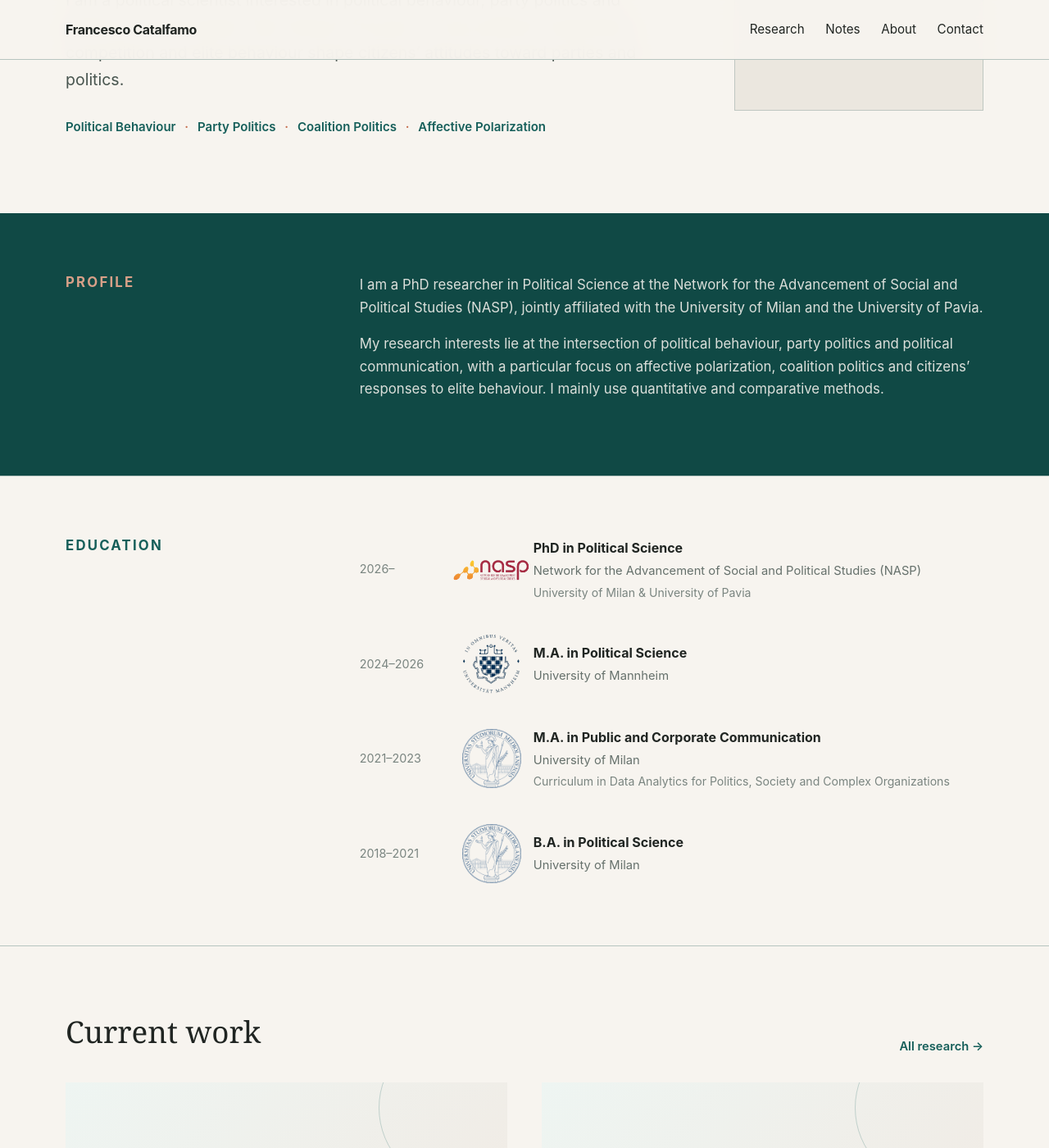
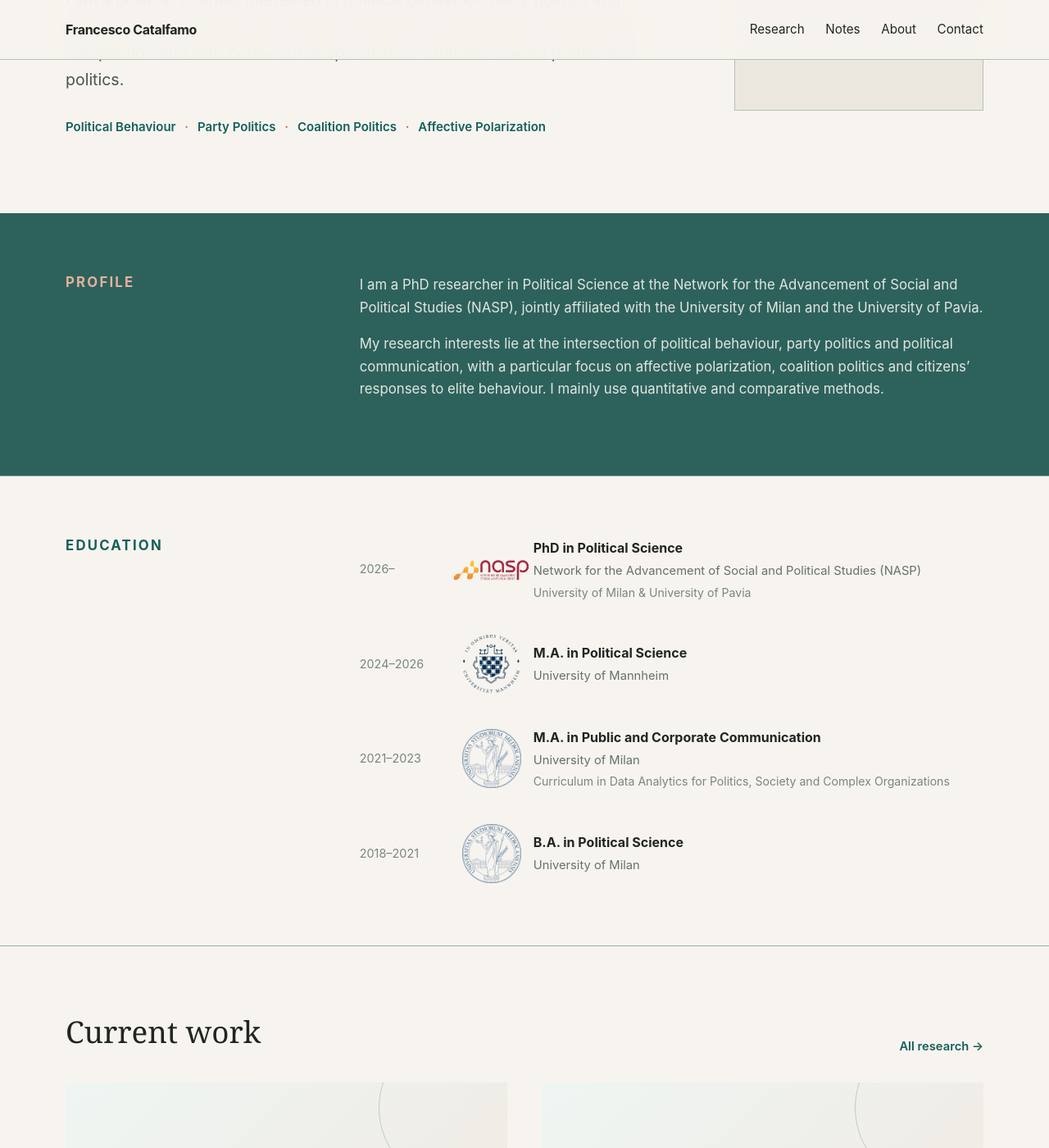
Before and after one commit to FCatalfamo/FCatalfamo.github.io, a Jekyll site: the page built from index.html, in a window 1280 px wide and 1400 px high, scrolled down 451 px. Shown: the whole window at 82% size. Built offline with Jekyll 4.4.1, drawn with Linux system fonts in a browser that asks for light colours.

Commit message:
Update index.html

```diff
--- a/index.html
+++ b/index.html
@@ -29,6 +29,7 @@ title: Francesco Catalfamo
 
             --petrol: #165f5a;
             --petrol-dark: #104945;
+            --petrol-panel: #2d625c;
             --petrol-soft: #eef5f2;
 
             --accent: #c46a4a;
@@ -41,7 +42,7 @@ title: Francesco Catalfamo
 
             --white: #ffffff;
 
-            --warm-line: rgba(16, 73, 69, 0.28);
+            --warm-line: rgba(16, 73, 69, 0.42);
 
             --max-width: 1120px;
 
@@ -124,7 +125,7 @@ title: Francesco Catalfamo
 
             backdrop-filter: blur(12px);
 
-            border-bottom: 1px solid var(--warm-line);
+            border-bottom: 1px solid rgba(16, 73, 69, 0.30);
 
         }
 
@@ -304,7 +305,7 @@ title: Francesco Catalfamo
 
             background: #ebe7df;
 
-            border: 1px solid rgba(16, 73, 69, 0.20);
+            border: 1px solid rgba(16, 73, 69, 0.24);
 
             display: flex;
 
@@ -350,9 +351,9 @@ title: Francesco Catalfamo
 
         .dark-section {
 
-            background: var(--petrol-dark);
-
-            color: #f7f4ef;
+            background: var(--petrol-panel);
+
+            color: var(--warm);
 
         }
 
@@ -387,7 +388,7 @@ title: Francesco Catalfamo
 
         .dark-section .section-label {
 
-            color: #d8a088;
+            color: #e4b19c;
 
         }
 
@@ -405,7 +406,7 @@ title: Francesco Catalfamo
 
         .dark-section .section-copy {
 
-            color: rgba(247, 244, 239, 0.88);
+            color: rgba(247, 244, 239, 0.90);
 
         }
 
@@ -697,7 +698,7 @@ title: Francesco Catalfamo
 
             height: 190px;
 
-            border: 1px solid rgba(22, 95, 90, 0.22);
+            border: 1px solid rgba(22, 95, 90, 0.24);
 
             border-radius: 50%;
 
@@ -718,7 +719,7 @@ title: Francesco Catalfamo
 
             height: 115px;
 
-            background: rgba(196, 106, 74, 0.10);
+            background: rgba(196, 106, 74, 0.11);
 
             transform: rotate(35deg);
 
@@ -812,7 +813,7 @@ title: Francesco Catalfamo
 
         .note-list {
 
-            border-top: 1px solid rgba(16, 73, 69, 0.18);
+            border-top: 1px solid rgba(16, 73, 69, 0.24);
 
         }
 
@@ -829,7 +830,7 @@ title: Francesco Catalfamo
 
             padding: 24px 0;
 
-            border-bottom: 1px solid rgba(16, 73, 69, 0.18);
+            border-bottom: 1px solid rgba(16, 73, 69, 0.24);
 
         }
 
@@ -1036,7 +1037,7 @@ title: Francesco Catalfamo
 
             margin: 0 0 18px;
 
-            color: #f7f4ef;
+            color: var(--warm);
 
         }
 
@@ -1049,7 +1050,7 @@ title: Francesco Catalfamo
 
             gap: 6px;
 
-            color: #d8a088;
+            color: #e4b19c;
 
             font-size: 1rem;
 
@@ -1057,7 +1058,7 @@ title: Francesco Catalfamo
 
             padding-bottom: 3px;
 
-            border-bottom: 1px solid rgba(216, 160, 136, 0.75);
+            border-bottom: 1px solid rgba(228, 177, 156, 0.72);
 
             transition: 0.18s ease;
 
@@ -1066,9 +1067,9 @@ title: Francesco Catalfamo
 
         .cv-link:hover {
 
-            color: #ffffff;
-
-            border-color: #ffffff;
+            color: var(--white);
+
+            border-color: var(--white);
 
         }
 
@@ -1088,14 +1089,14 @@ title: Francesco Catalfamo
 
         .dark-section .text-link {
 
-            color: #d8a088;
+            color: #e4b19c;
 
         }
 
 
         .dark-section .text-link:hover {
 
-            color: #ffffff;
+            color: var(--white);
 
         }
 
@@ -1104,14 +1105,14 @@ title: Francesco Catalfamo
 
             margin-top: 14px;
 
-            color: rgba(247, 244, 239, 0.88);
+            color: rgba(247, 244, 239, 0.90);
 
         }
 
 
         .contact-email a:hover {
 
-            color: #ffffff;
+            color: var(--white);
 
         }
 
@@ -1131,13 +1132,13 @@ title: Francesco Catalfamo
 
         .site-footer {
 
-            background: var(--petrol-dark);
-
-            border-top: 1px solid rgba(247, 244, 239, 0.12);
+            background: var(--petrol-panel);
+
+            border-top: 1px solid rgba(247, 244, 239, 0.18);
 
             padding: 28px 0;
 
-            color: rgba(247, 244, 239, 0.60);
+            color: rgba(247, 244, 239, 0.62);
 
             font-size: 0.82rem;
 
```
